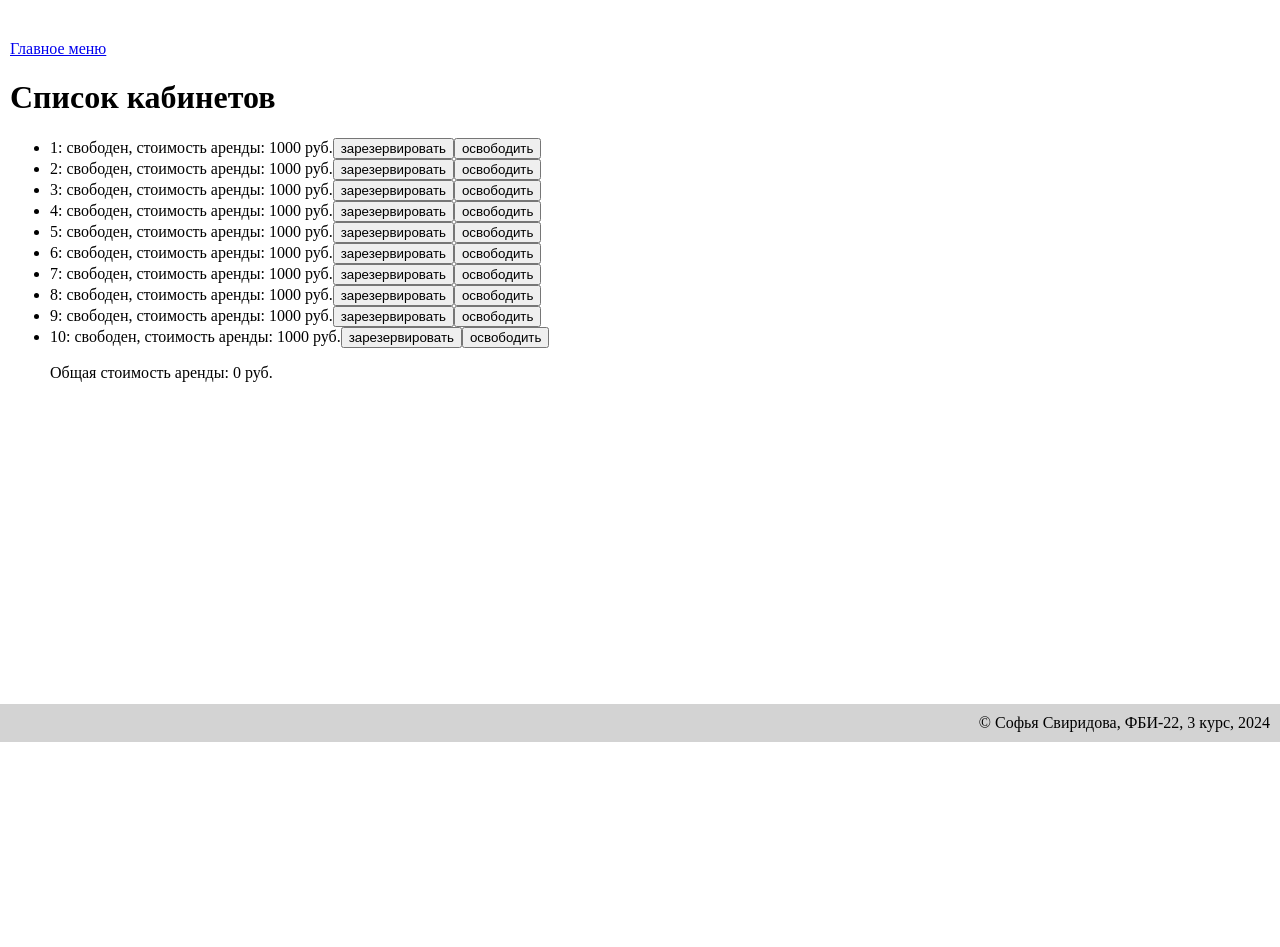
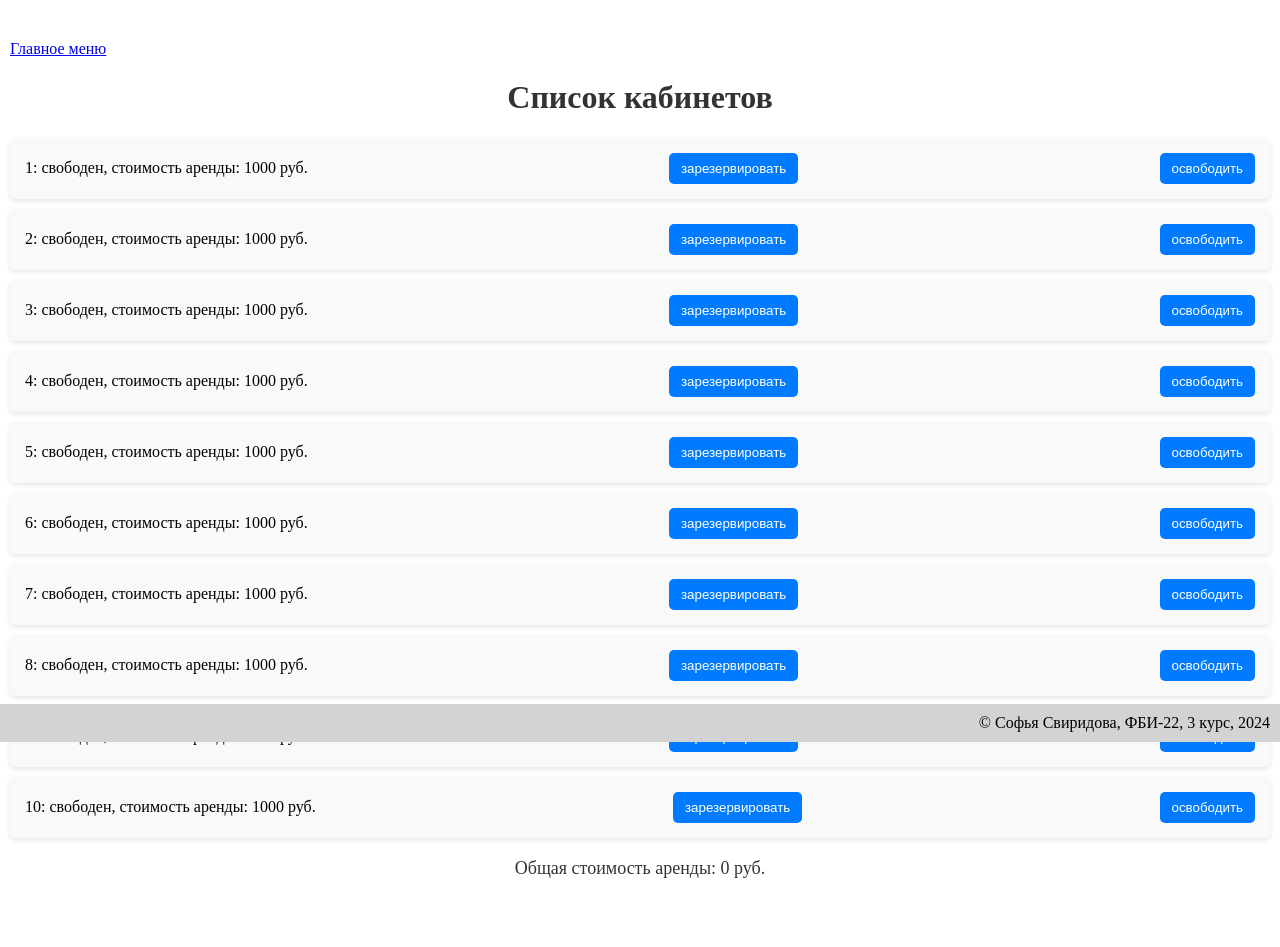
Before and after one commit to vvavei/web-programming-labs-2, a Flask app: page /lab6/ in a window 1280 px wide. Shown: the part 58-1005 px from the top of the page. Before the commit the page ends 800 px from the top, so only its background shows below. Run offline with Flask 3, Linux system fonts and the light colour scheme.

Commit message:
Стили

```diff
--- a/templates/lab6/lab6.html
+++ b/templates/lab6/lab6.html
@@ -133,6 +133,65 @@
 {% endblock %}
 
 {% block main %}
+    <style>
+
+
+        .container {
+            background-color: #fff;
+            padding: 20px;
+            border-radius: 8px;
+            box-shadow: 0 0 10px rgba(0, 0, 0, 0.1);
+            width: 80%;
+            max-width: 600px;
+        }
+
+        h1 {
+            color: #333;
+            text-align: center;
+        }
+
+        ul {
+            list-style-type: none;
+            padding: 0;
+        }
+
+        li {
+            background-color: #f9f9f9;
+            margin: 10px 0;
+            padding: 15px;
+            border-radius: 5px;
+            display: flex;
+            justify-content: space-between;
+            align-items: center;
+            box-shadow: 0 2px 5px rgba(0, 0, 0, 0.1);
+        }
+
+        li span {
+            flex-grow: 1;
+        }
+
+        button {
+            background-color: #007bff;
+            color: #fff;
+            border: none;
+            padding: 8px 12px;
+            border-radius: 5px;
+            cursor: pointer;
+            margin-left: 10px;
+        }
+
+        button:hover {
+            background-color: #0056b3;
+        }
+
+        p {
+            text-align: center;
+            font-size: 18px;
+            color: #333;
+            margin-top: 20px;
+        }
+    </style>
+
     <h1>Список кабинетов</h1>
     <ul id="office-list"></ul>
 
```
